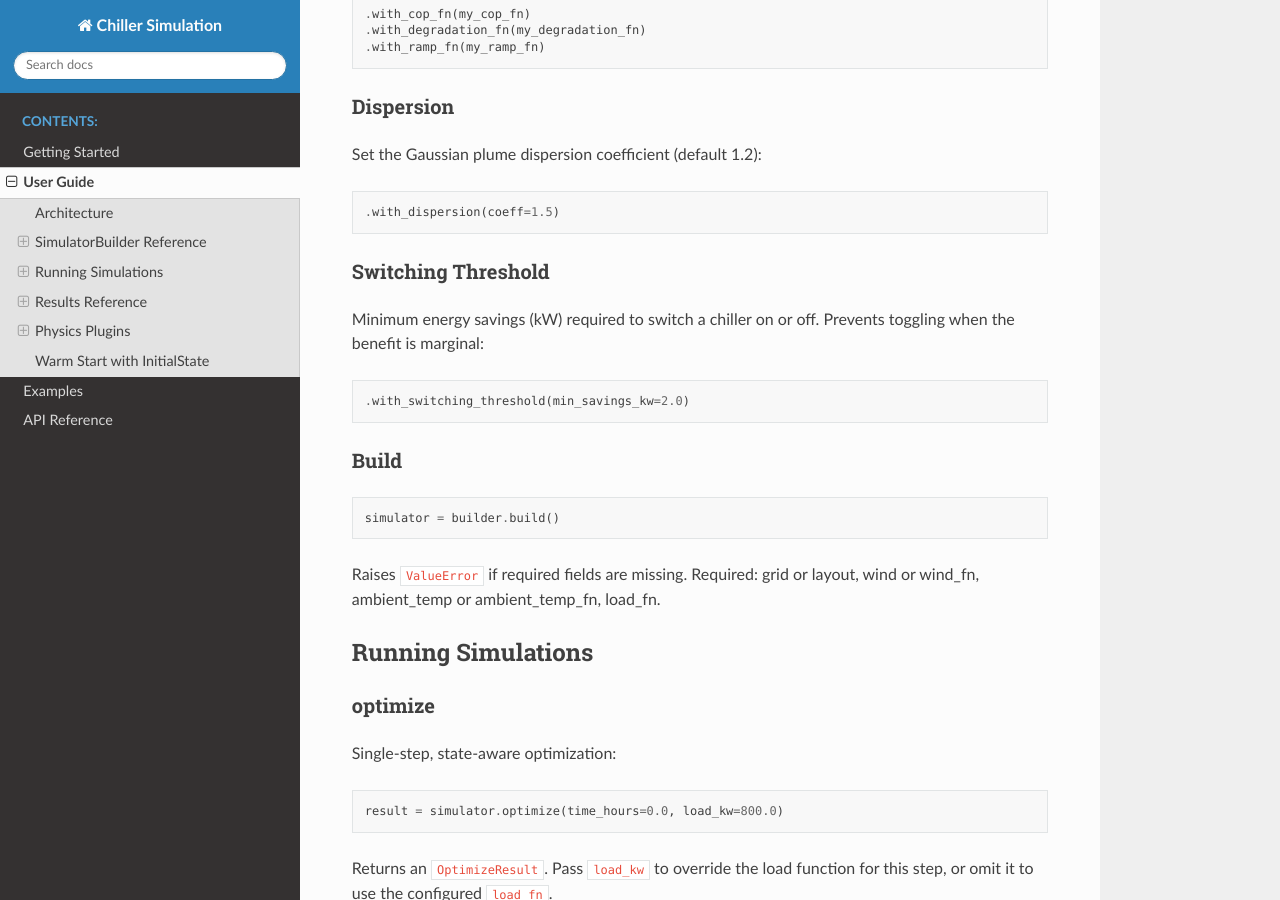
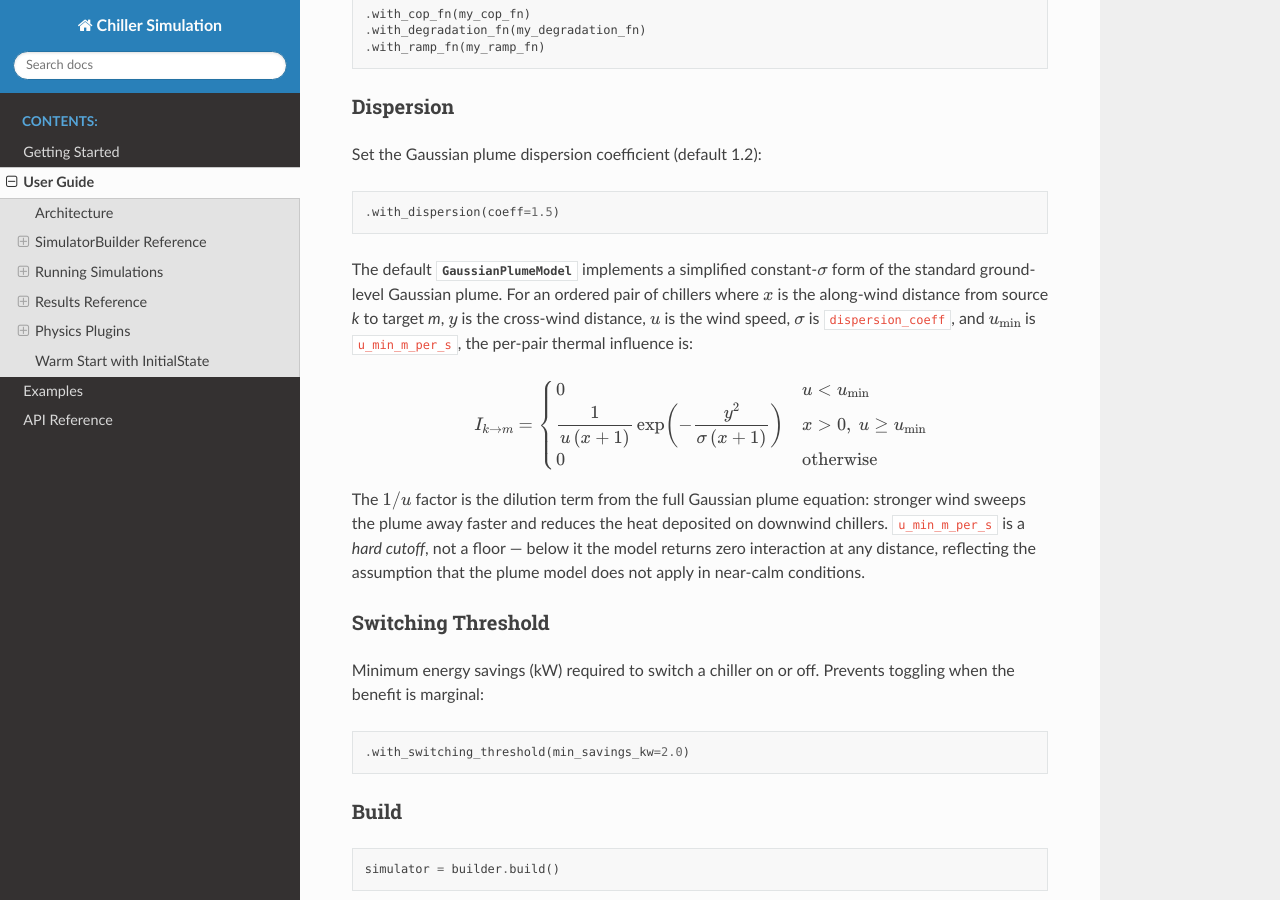
Before and after one commit to ME421-Capstone-Project/chiller-model, a Sphinx documentation site: the page built from docs/user-guide.rst, in a window 1280 px wide and 900 px high, scrolled down 1957 px. Built offline with Sphinx 7.4.7 and the Read the Docs theme 3.1.0, drawn with Linux system fonts in a browser that asks for light colours; some of the changed text lies outside the part shown.

Commit message:
fix: make Gaussian plume interaction scale with wind speed (#10)
Per the standard ground-level Gaussian plume equation, concentration (and
therefore thermal influence) scales as 1/u. The previous implementation
only used wind direction, so `with_wind(speed_m_per_s=X)` had no effect
on the interaction matrix.

- Divide influence by u in compute_interaction_matrix
- Add u_min_m_per_s cutoff (default 0.1 m/s): below this speed, the
  interaction matrix is zero at any distance
- Document both the default COP and the simplified constant-sigma
  Gaussian plume equations in the user guide
- Add tests for 1/u scaling, u_min cutoff, and u_min boundary behavior

Co-Authored-By: Claude Opus 4.6 (1M context) <noreply@anthropic.com>

```diff
--- a/docs/user-guide.rst
+++ b/docs/user-guide.rst
@@ -112,6 +112,29 @@ Set the Gaussian plume dispersion coefficient (default 1.2):
 
    .with_dispersion(coeff=1.5)
 
+The default :class:`~chiller_sim.physics.gaussian_plume.GaussianPlumeModel`
+implements a simplified constant-:math:`\sigma` form of the standard
+ground-level Gaussian plume. For an ordered pair of chillers where :math:`x`
+is the along-wind distance from source *k* to target *m*, :math:`y` is the
+cross-wind distance, :math:`u` is the wind speed, :math:`\sigma` is
+``dispersion_coeff``, and :math:`u_{\min}` is ``u_min_m_per_s``, the per-pair
+thermal influence is:
+
+.. math::
+
+    I_{k \to m} = \begin{cases}
+        0 & u < u_{\min} \\
+        \dfrac{1}{u\,(x + 1)}\,\exp\!\left(-\dfrac{y^{2}}{\sigma\,(x + 1)}\right)
+            & x > 0,\ u \ge u_{\min} \\
+        0 & \text{otherwise}
+    \end{cases}
+
+The :math:`1/u` factor is the dilution term from the full Gaussian plume
+equation: stronger wind sweeps the plume away faster and reduces the heat
+deposited on downwind chillers. ``u_min_m_per_s`` is a *hard cutoff*, not a
+floor — below it the model returns zero interaction at any distance, reflecting
+the assumption that the plume model does not apply in near-calm conditions.
+
 Switching Threshold
 ^^^^^^^^^^^^^^^^^^^
 
@@ -223,6 +246,19 @@ CopFn
 
 Default: ``default_cop_fn(alpha)`` -- ``base_cop / (1 + alpha * temp_rise_k)``
 
+Equivalently, with :math:`\mathrm{COP}_{\text{base}}` the nameplate COP,
+:math:`\alpha` the thermal sensitivity coefficient, and
+:math:`\Delta T_{\text{rise}}` the inlet temperature rise above ambient:
+
+.. math::
+
+    \mathrm{COP}(\Delta T_{\text{rise}}) =
+        \frac{\mathrm{COP}_{\text{base}}}{1 + \alpha \,\Delta T_{\text{rise}}}
+
+Effective COP falls as the inlet air warms up: chillers downwind of other
+active chillers see elevated :math:`\Delta T_{\text{rise}}` via the plume
+model, which drives their COP (and therefore cooling efficiency) down.
+
 DegradationFn
 ^^^^^^^^^^^^^
 
```
Also changed, not shown: docs/superpowers/specs/2026-04-09-gaussian-plume-wind-speed-design.md (added, +77 -0 lines), 2 other files.
